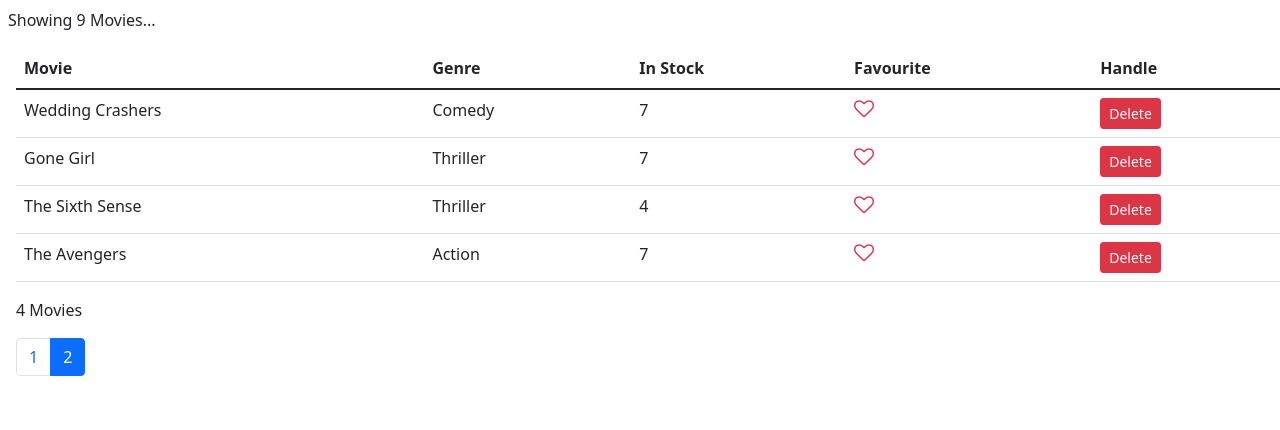
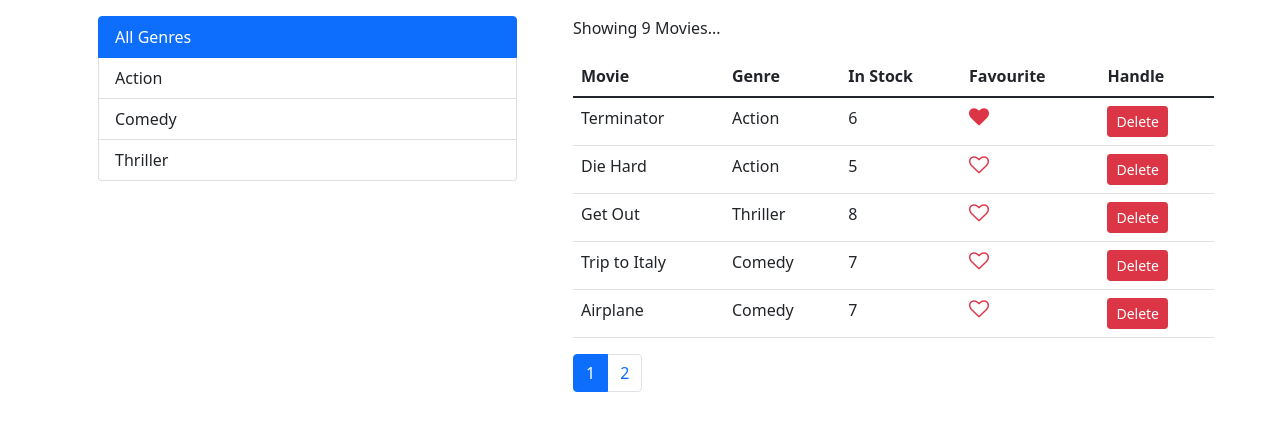
Before and after one commit to anasabufarraj/hello_react, a React (Create React App) app: page / in a window 1280 px wide. Shown: the top 430 px of the page. Built offline with nearby package versions, Linux system fonts and the light colour scheme.

Commit message:
Filtering - Displaying Items

```diff
--- /dev/null
+++ b/src/components/common/ListGroup.jsx
@@ -0,0 +1,32 @@
+//  TODO: [ ] Active list
+//  TODO: [ ] Fix the fallback pagination issue
+
+function ListGroup(props) {
+  return (
+    <div className="list-group m-3">
+      <li
+        style={{ cursor: 'pointer' }}
+        className={
+          props.activeList === -1
+            ? 'list-group-item list-group-item-action active'
+            : 'list-group-item list-group-item-action'
+        }
+        onClick={props.onGenresView}
+      >
+        All Genres
+      </li>
+      {props.genresNames.map((genre) => (
+        <li
+          style={{ cursor: 'pointer' }}
+          key={genre._id}
+          className="list-group-item list-group-item-action"
+          onClick={() => props.onGenreSelect(genre.name)}
+        >
+          {genre.name}
+        </li>
+      ))}
+    </div>
+  );
+}
+
+export default ListGroup;
--- a/src/components/common/pagination.jsx
+++ b/src/components/common/pagination.jsx
@@ -1,4 +1,3 @@
-import React from 'react';
 import _ from 'lodash';
 
 function Pagination(props) {
@@ -13,7 +12,7 @@ function Pagination(props) {
             className={props.activePage === page ? 'page-item active' : 'page-item'}
             key={page}
           >
-            <a className="page-link" href="/#" onClick={() => props.onPageChange(page)}>
+            <a href="/#" className="page-link" onClick={() => props.onPageChange(page)}>
               {page}
             </a>
           </li>
--- a/src/components/movies.jsx
+++ b/src/components/movies.jsx
@@ -1,19 +1,29 @@
 import React, { Component } from 'react';
-import { movies } from '../services/fakeMovieService';
+import { getMovies } from '../services/fakeMovieService';
+import { getGenres } from '../services/fakeGenreService';
 import Like from './common/like';
 import Pagination from './common/pagination';
+import ListGroup from './common/ListGroup';
 import paginate from '../util/paginate';
 
 class Movies extends Component {
   state = {
-    movies: movies,
+    movies: [],
+    genres: [],
     maxItemsInPage: 5,
-    activePage: 2,
+    activePage: 1,
+    activeList: -1,
   };
 
   constructor(props) {
     super(props);
     this.handlePageChange = this.handlePageChange.bind(this);
+    this.handleGenreSelect = this.handleGenreSelect.bind(this);
+    this.handleGenresViewAll = this.handleGenresViewAll.bind(this);
+  }
+  componentDidMount() {
+    // Get from server in real-world application
+    this.setState({ movies: getMovies(), genres: getGenres() });
   }
 
   deleteMovie(movie) {
@@ -38,6 +48,17 @@ class Movies extends Component {
     this.setState({ activePage: page });
   }
 
+  handleGenreSelect(genre) {
+    let movies = getMovies().filter((_m) => _m.genre.name === genre);
+    this.setState({ movies });
+  }
+
+  handleGenresViewAll() {
+    // FIXME: try adding an argument to keep the list
+    let movies = getMovies();
+    this.setState({ movies });
+  }
+
   render() {
     if (this.state.movies.length === 0) {
       return <p className="m-2 my-2">You've no movies to show...</p>;
@@ -50,8 +71,18 @@ class Movies extends Component {
     );
 
     return (
-      <React.Fragment>
-        <p className="m-2 my-2">{this.manageEmptyState()}...</p>
+      <div className="container">
+        <div className="row">
+          <div className="col-5">
+            <ListGroup
+              genresNames={this.state.genres}
+              onGenreSelect={this.handleGenreSelect}
+              onGenresView={this.handleGenresViewAll}
+              activeList={this.state.activeList}
+            />
+          </div>
+          <div className="col">
+            <p className="m-3">{this.manageEmptyState()}...</p>
             <table className="table m-3">
               <thead>
                 <tr>
@@ -83,14 +114,15 @@ class Movies extends Component {
                 ))}
               </tbody>
             </table>
-        <p className="m-3">{moviesInPage.length} Movies</p>
             <Pagination
               itemsInTable={this.state.movies.length}
               maxItemsInPage={this.state.maxItemsInPage}
               activePage={this.state.activePage}
               onPageChange={this.handlePageChange}
             />
-      </React.Fragment>
+          </div>
+        </div>
+      </div>
     );
   }
 }
```
Lines whose indentation alone changed are shown as unchanged.
